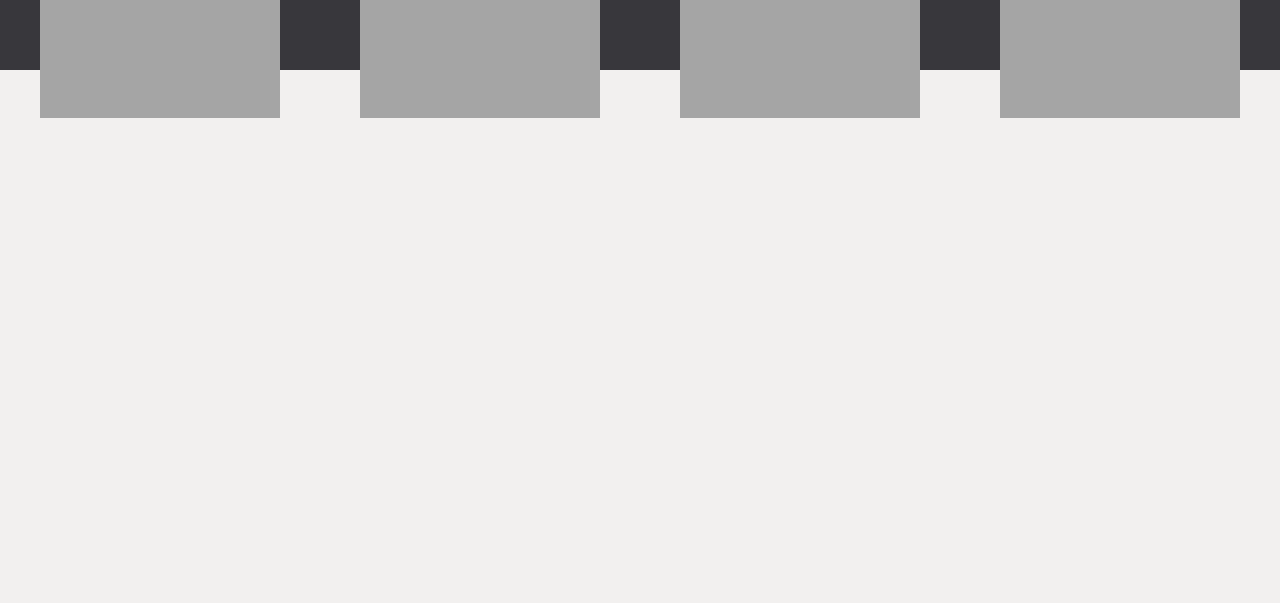
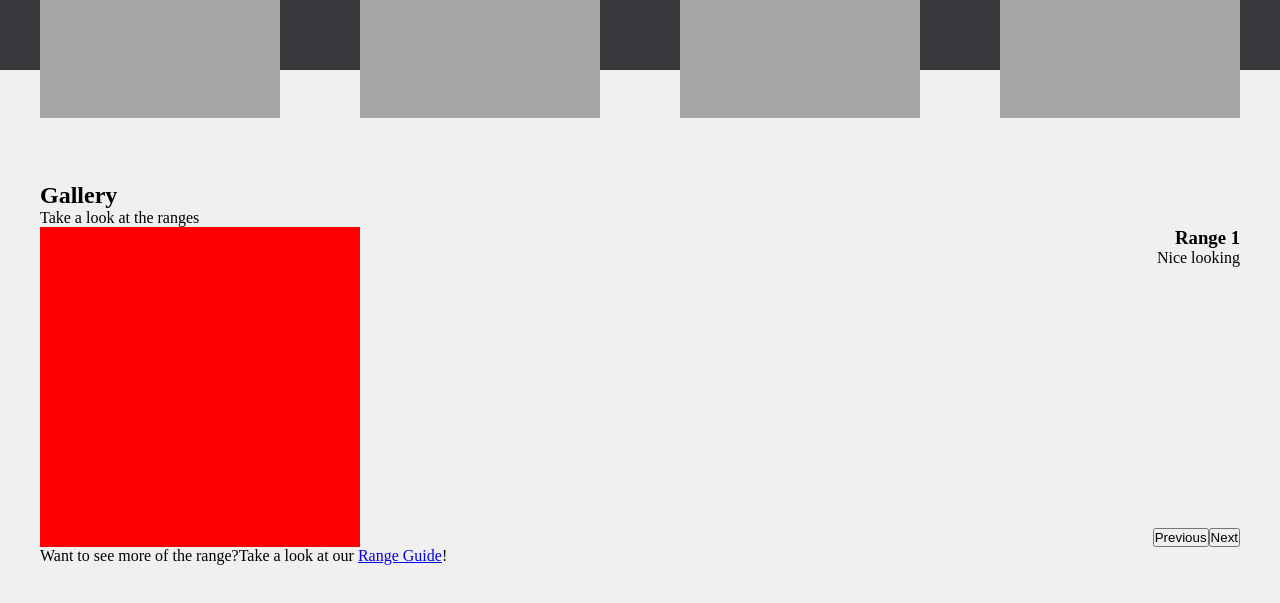
Before and after one commit to Arlo-Fuls/Shooting-Range, a React (Vite) app: page / in a window 1280 px wide. Shown: the part 1143-1746 px from the top of the page. Before the commit the page ends 1533 px from the top, so only its background shows below. Built offline with nearby package versions, Linux system fonts and the light colour scheme.

Commit message:
Gallery Base

```diff
--- a/src/pages/Home.jsx
+++ b/src/pages/Home.jsx
@@ -39,7 +39,7 @@ function HomePage() {
           <div className="pricing__top clamped">
             <div className="pricing__text">
               <h2>Availability and Pricing</h2>
-              <text>Something amazing I guess</text>
+              <p>Something amazing I guess</p>
             </div>
             <img className="pricing__image" alt="Decorative Image" />
           </div>
@@ -80,7 +80,33 @@ function HomePage() {
         </section>
 
         {/* Image Gallery */}
-        <section className="gallery"></section>
+        <section className="gallery">
+          <div className="gallery__top clamped">
+            <h2>Gallery</h2>
+            <p>Take a look at the ranges</p>
+          </div>
+          <div className="gallery__middle clamped">
+            <div className="image-container"></div>
+            <div className="image-details">
+              <h3 className="image-title">Range 1</h3>
+              <p className="image-description">Nice looking</p>
+              <div className="gallery__buttons">
+                <button className="gallery__button" id="gallery__back">
+                  Previous
+                </button>
+                <button className="gallery__button" id="gallery__next">
+                  Next
+                </button>
+              </div>
+            </div>
+          </div>
+          <div className="gallery__bottom clamped">
+            <p>Want to see more of the range?</p>
+            <p>
+              Take a look at our <Link>Range Guide</Link>!
+            </p>
+          </div>
+        </section>
       </main>
     </>
   );
--- a/src/pages/Home.scss
+++ b/src/pages/Home.scss
@@ -124,6 +124,7 @@ main {
       width: 20%;
       height: 10rem; // Temp, replace with padding? Check that all cards are the same height
       margin-bottom: -3rem;
+      z-index: 2;
 
       &__top {
         display: flex;
@@ -135,5 +136,37 @@ main {
 
 .gallery {
   background-color: var(--white);
-  height: 20rem; ////
+  padding: 7rem 0;
+  width: 100%;
+  display: flex;
+  flex-direction: column;
+  align-items: center;
+  // z-index: -1; // Bad for accessibility?
+
+  &__top {
+    // Intro to section
+    flex-direction: column;
+  }
+
+  &__middle {
+    // Selected image display and description + buttons
+    justify-content: space-between;
+
+    .image-container {
+      width: 20rem;
+      height: 20rem;
+      background-color: red; // Temp
+    }
+
+    .image-details {
+      display: flex;
+      flex-direction: column;
+
+      width: 30%; // Temp
+      align-items: flex-end;
+      .gallery__buttons {
+        margin-top: auto;
+      }
+    }
+  }
 }
```
